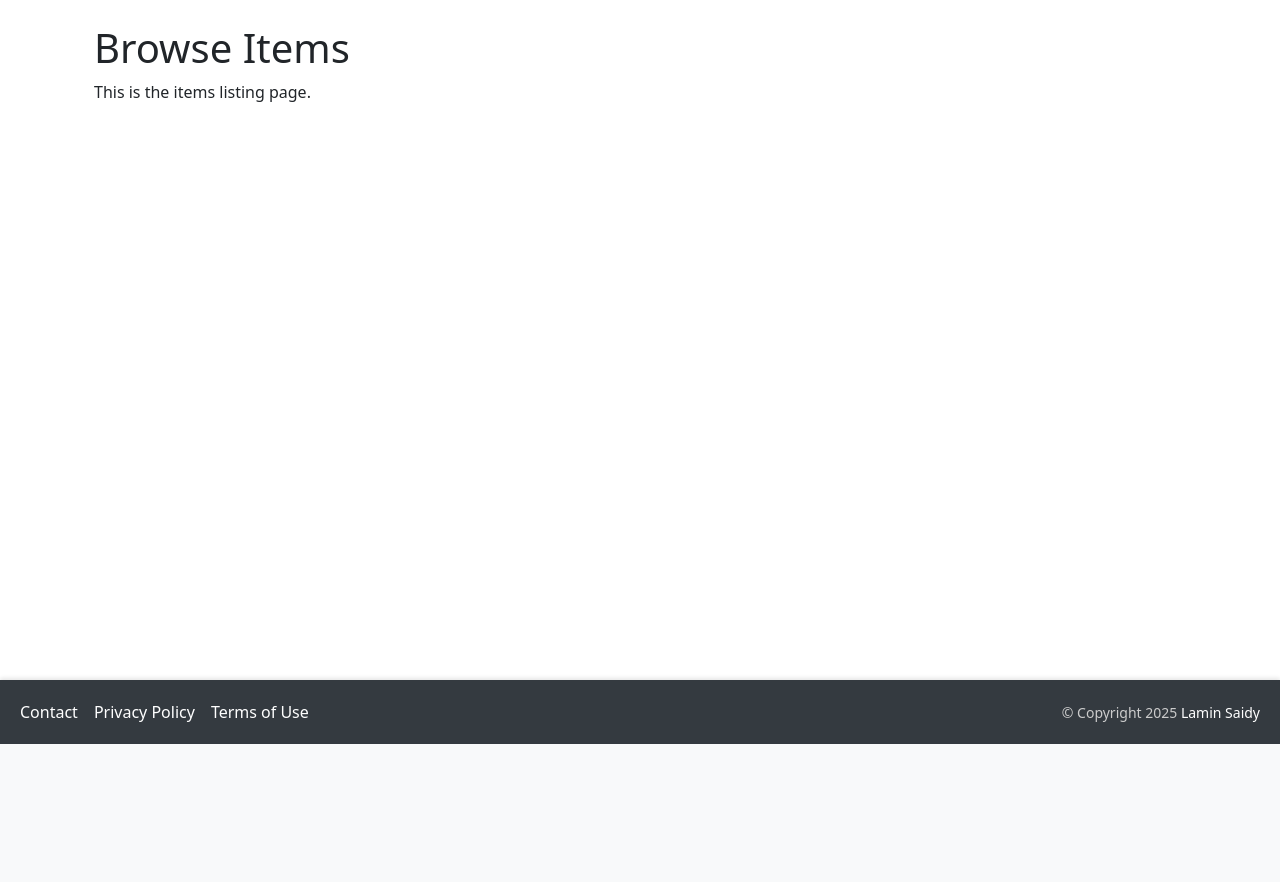
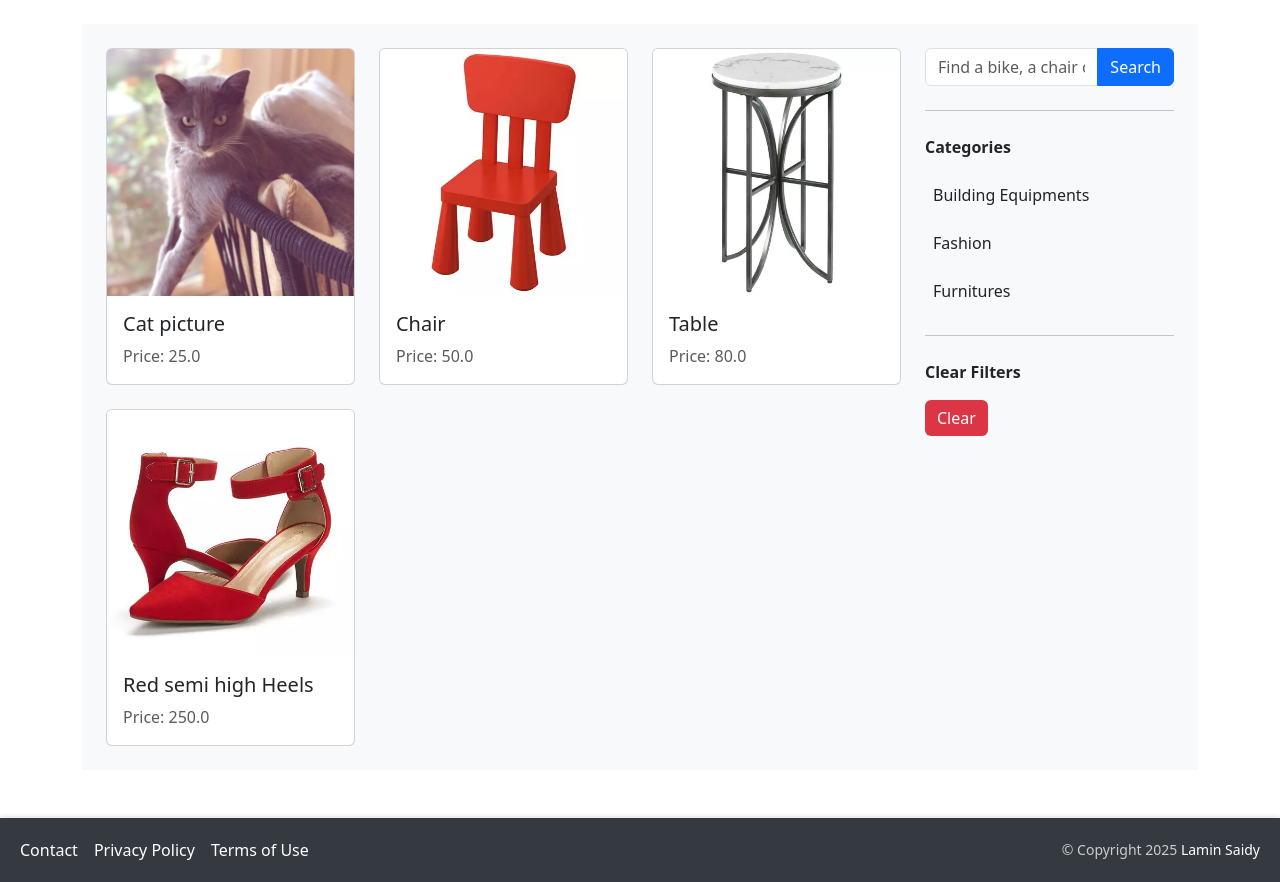
Before and after one commit to laminsaidy/MarketplaceP5, a Django app: page /items/ in a window 1280 px wide. Shown: the part 56-938 px from the top of the page. Before the commit the page ends 800 px from the top, so only its background shows below. Run offline with Django 5.2, Linux system fonts and the light colour scheme; data comes from the database, SQL or seed files in the repository.

Commit message:
Add browse_items view for filtering items by search and category, update items.html template to match the new view and integrated the view into the URL configuration

```diff
--- a/item/templates/item/items.html
+++ b/item/templates/item/items.html
@@ -1,10 +1,74 @@
 {% extends 'products/base.html' %}
 
-{% block title %}Browse Items - Marketplace{% endblock %}
+{% block title %}Items{% endblock %}
 
 {% block content %}
-<div class="container">
-    <h1>Browse Items</h1>
-    <p>This is the items listing page.</p>
-</div>
+    <div class="container-fluid p-4 bg-light">
+        <div class="row">
+            <!-- Products Column -->
+            <div class="col-md-9">
+                <div class="row row-cols-1 row-cols-md-3 g-4">
+                    {% for item in items %}
+                        <div class="col">
+                            <a href="{% url 'item:detail' item.id %}" class="text-decoration-none text-dark">
+                                <div class="card h-100">
+                                    <img src="{{ item.image.url }}" class="card-img-top" alt="{{ item.name }}">
+                                    <div class="card-body">
+                                        <h5 class="card-title">{{ item.name }}</h5>
+                                        <p class="card-text text-muted">Price: {{ item.price }}</p>
+                                    </div>
+                                </div>
+                            </a>
+                        </div>
+                    {% endfor %}
+                </div>
+            </div>
+
+            <!-- Filters Column -->
+            <div class="col-md-3">
+                <!-- Search Form -->
+                <form method="get" action="{% url 'item:index' %}" class="mb-4">
+                    <div class="input-group">
+                        <input name="search" class="form-control" type="text" value="{{ search_query }}" placeholder="Find a bike, a chair or car...">
+                        <button class="btn btn-primary" type="submit">Search</button>
+                    </div>
+                </form>
+
+                <hr class="my-4">
+
+                <!-- Categories -->
+                <p class="fw-bold">Categories</p>
+                <ul class="list-unstyled">
+                    {% for category in categories %}
+                        <li class="mb-2 p-2 rounded {% if category.id == selected_category_id %} bg-secondary text-white{% endif %}">
+                            <a href="{% url 'item:index' %}?search={{ search_query }}&category={{ category.id }}" class="text-decoration-none text-dark">
+                                {{ category.name }}
+                            </a>
+                        </li>
+                    {% endfor %}
+                </ul>
+
+                <hr class="my-4">
+
+                <!-- Clear Filters Button -->
+                <p class="fw-bold">Clear Filters</p>
+                <a href="{% url 'item:index' %}" class="btn btn-clear">Clear</a>
+            </div>
+        </div>
+    </div>
+
+    <style>
+        /* Custom Clear Button Styling */
+        .btn-clear {
+            background-color: #dc3545;
+            color: white;
+            border: none;
+            transition: background-color 0.3s ease, transform 0.3s ease;
+        }
+
+        .btn-clear:hover {
+            background-color: #c82333;
+            transform: translateY(-2px);
+        }
+    </style>
 {% endblock %}
--- a/item/urls.py
+++ b/item/urls.py
@@ -4,7 +4,7 @@ from . import views
 app_name = 'item'
 
 urlpatterns = [
-    path('', views.items, name='index'),
+    path('', views.browse_items, name='index'),
     path('detail/<int:pk>/', views.detail, name='detail'),
     path('create/', views.create_item, name='create'),
     path('<int:pk>/delete/', views.DeleteButton, name='delete'),
--- a/item/views.py
+++ b/item/views.py
@@ -1,12 +1,54 @@
 from django.contrib.auth.decorators import login_required
-from django.shortcuts import render, redirect, get_object_or_404
+from django.db.models import Q
+from django.shortcuts import render, get_object_or_404, redirect
+from .models import Item, Category
 from .forms import NewItemForm, EditItemForm
-from .models import Item
+
+def browse_items(request):
+    """
+    Display a list of unsold items, filtered by search query and category.
+    """
+    search_query = request.GET.get('search', '')
+    selected_category_id = request.GET.get('category', 0)
+    all_categories = Category.objects.all()
+    unsold_items = Item.objects.filter(is_sold=False)
+
+    # Filter items by selected category
+    if selected_category_id:
+        unsold_items = unsold_items.filter(category_id=selected_category_id)
+
+    # Filter items by search query
+    if search_query:
+        unsold_items = unsold_items.filter(
+            Q(name__icontains=search_query) | Q(description__icontains=search_query)
+        )
+
+    return render(request, 'item/items.html', {
+        'items': unsold_items,
+        'search_query': search_query,
+        'categories': all_categories,
+        'selected_category_id': int(selected_category_id)
+    })
+
+# Other view functions (e.g., detail, create_item, EditButton, DeleteButton)
+def detail(request, pk):
+    item = get_object_or_404(Item, pk=pk)
+    related_items = Item.objects.filter(category=item.category, is_sold=False).exclude(pk=pk)[0:3]
+    return render(request, 'item/detail.html', {
+        'item': item,
+        'related_items': related_items
+    })
 
 @login_required
 def create_item(request):
+    """
+    Allows a logged-in user to create a new item.
+    Redirects to the item's detail page after successful creation.
+    """
     if request.method == 'POST':
         form = NewItemForm(request.POST, request.FILES)
+
+        # Validate the form
         if form.is_valid():
             new_item = form.save(commit=False)
             new_item.created_by = request.user
@@ -15,23 +57,11 @@ def create_item(request):
     else:
         form = NewItemForm()
 
+    # Render the form template with the form and a custom title
     return render(request, 'item/form.html', {
         'form': form,
         'title': 'Create a New Item',
     })
-
-def detail(request, pk):
-    item = get_object_or_404(Item, pk=pk)
-    related_items = Item.objects.filter(category=item.category, is_sold=False).exclude(pk=pk)[0:3]
-
-    return render(request, 'item/detail.html', {
-        'item': item,
-        'related_items': related_items
-    })
-
-def items(request):
-    items_list = Item.objects.filter(is_sold=False)
-    return render(request, 'item/items.html', {'items': items_list})
 
 @login_required
 def DeleteButton(request, pk):
@@ -55,17 +85,18 @@ def EditButton(request, pk):
     # Fetch the item, ensuring it belongs to the logged-in user
     product = get_object_or_404(Item, pk=pk, created_by=request.user)
 
-    form = EditItemForm(instance=product)
+    if request.method == 'POST':
 
-    if request.method == 'POST':
         form = EditItemForm(request.POST, request.FILES, instance=product)
 
-        # Validate and save the form if it's valid
         if form.is_valid():
             updated_item = form.save(commit=False)
-            updated_item.save()  # Save the updated item
+            updated_item.save()
             return redirect('item:detail', pk=updated_item.id)
+    else:
+        form = EditItemForm(instance=product)
 
+    # Render the form template with the form and a custom title
     return render(request, 'item/form.html', {
         'form': form,
         'title': 'Modify Item Details',
```
